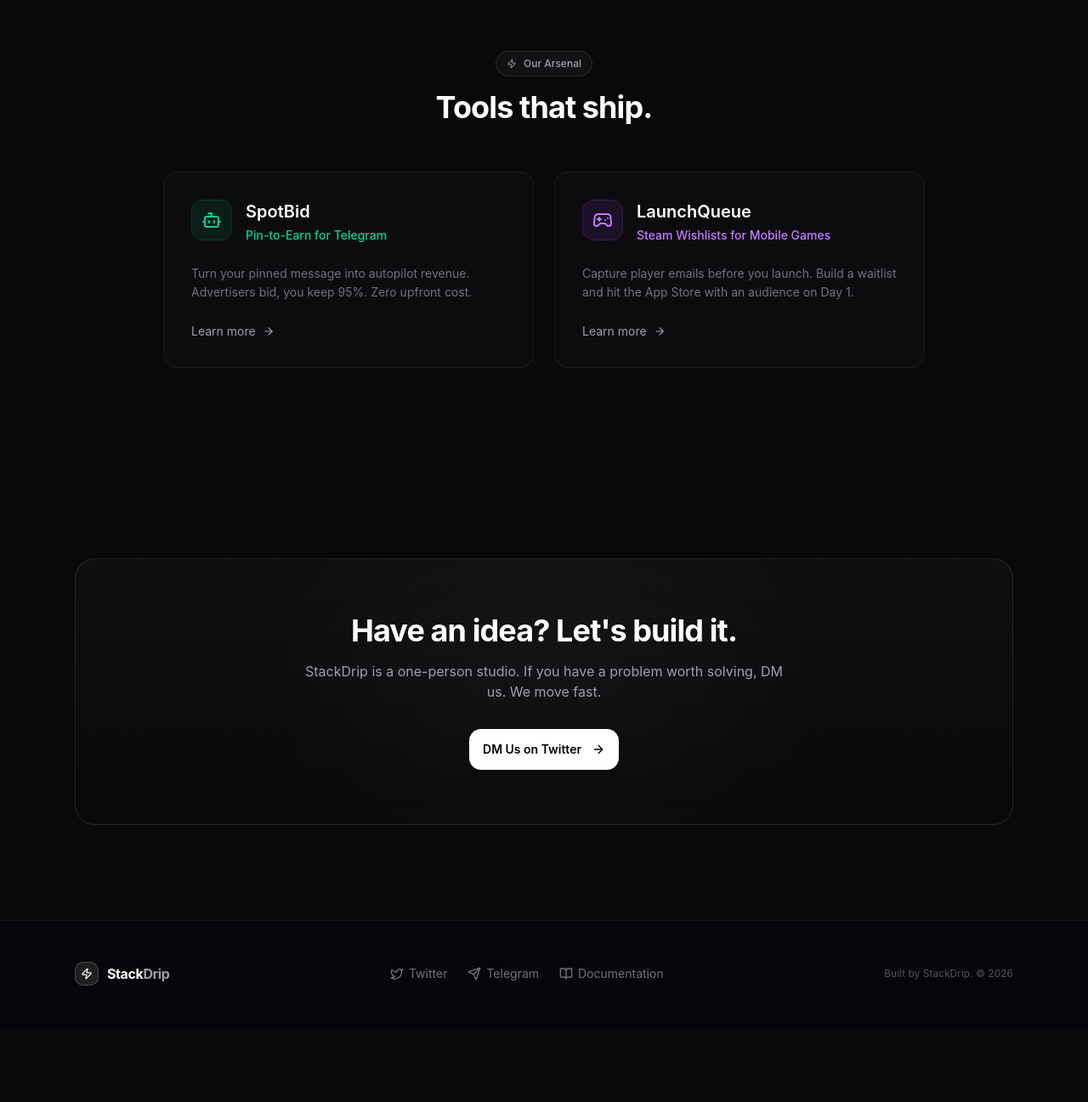
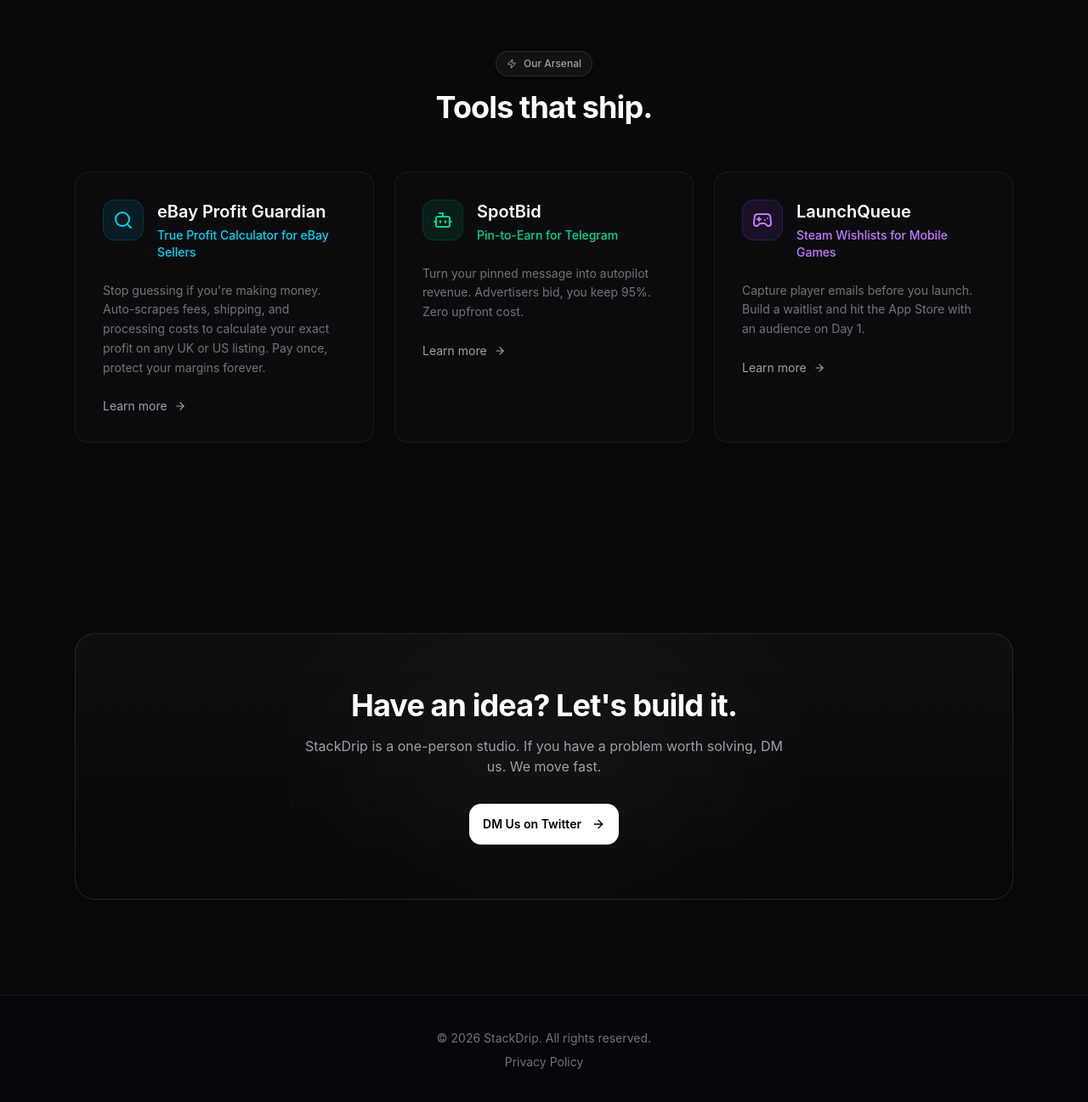
Before and after one commit to PatchLore/stackdrip, a Next.js app: page / in a window 1280 px wide. Shown: the part 625-1922 px from the top of the page at 85% size. Before the commit the page ends 1833 px from the top, so only its background shows below. Built offline with nearby package versions, Linux system fonts and the light colour scheme.

Commit message:
add minimal footer with Privacy Policy link to homepage

```diff
--- a/src/app/page.tsx
+++ b/src/app/page.tsx
@@ -4,12 +4,10 @@
 import {
   ArrowRight,
   Zap,
-  Twitter,
-  Send,
-  BookOpen,
   Gamepad2,
   Bot,
   Code2,
+  Search,
 } from "lucide-react";
 import { Button } from "@/components/ui/button";
 
@@ -144,13 +142,45 @@
               whileInView="visible"
               viewport={{ once: true, margin: "-80px" }}
               variants={stagger}
-              className="grid md:grid-cols-2 gap-6 max-w-4xl mx-auto"
+              className="grid md:grid-cols-2 lg:grid-cols-3 gap-6 max-w-6xl mx-auto"
             >
+              {/* eBay Profit Guardian Card */}
+              <motion.a
+                href="#"
+                variants={fadeUp}
+                custom={0}
+                className="group relative p-8 rounded-2xl border border-white/[0.06] bg-[#0c0c0f] hover:border-cyan-500/20 hover:bg-cyan-500/[0.02] transition-all duration-300 block"
+              >
+                <div className="flex items-start gap-4 mb-6">
+                  <div className="w-12 h-12 rounded-xl bg-cyan-500/10 border border-cyan-500/15 flex items-center justify-center group-hover:bg-cyan-500/15 transition-colors shrink-0">
+                    <Search className="w-6 h-6 text-cyan-400" />
+                  </div>
+                  <div>
+                    <h3 className="text-xl font-semibold text-white mb-1">
+                      eBay Profit Guardian
+                    </h3>
+                    <p className="text-sm text-cyan-400 font-medium">
+                      True Profit Calculator for eBay Sellers
+                    </p>
+                  </div>
+                </div>
+                <p className="text-sm text-zinc-500 leading-relaxed mb-6">
+                  Stop guessing if you&apos;re making money. Auto-scrapes fees,
+                  shipping, and processing costs to calculate your exact profit
+                  on any UK or US listing. Pay once, protect your margins
+                  forever.
+                </p>
+                <div className="flex items-center gap-2 text-sm text-zinc-400 group-hover:text-cyan-400 transition-colors">
+                  Learn more
+                  <ArrowRight className="w-3.5 h-3.5 group-hover:translate-x-1 transition-transform" />
+                </div>
+              </motion.a>
+
               {/* SpotBid Card */}
               <motion.a
                 href="/spotbid"
                 variants={fadeUp}
-                custom={0}
+                custom={1}
                 className="group relative p-8 rounded-2xl border border-white/[0.06] bg-[#0c0c0f] hover:border-emerald-500/20 hover:bg-emerald-500/[0.02] transition-all duration-300 block"
               >
                 <div className="flex items-start gap-4 mb-6">
@@ -180,7 +210,7 @@
               <motion.a
                 href="/launchqueue"
                 variants={fadeUp}
-                custom={1}
+                custom={2}
                 className="group relative p-8 rounded-2xl border border-white/[0.06] bg-[#0c0c0f] hover:border-purple-500/20 hover:bg-purple-500/[0.02] transition-all duration-300 block"
               >
                 <div className="flex items-start gap-4 mb-6">
@@ -263,49 +293,16 @@
 
       {/* ───── Footer ───── */}
       <footer className="mt-auto border-t border-white/[0.06] bg-[#06060a]">
-        <div className="max-w-6xl mx-auto px-6 py-12">
-          <div className="flex flex-col md:flex-row items-center justify-between gap-6">
-            <div className="flex items-center gap-2.5">
-              <div className="w-7 h-7 rounded-lg bg-white/10 border border-white/20 flex items-center justify-center">
-                <Zap className="w-3.5 h-3.5 text-white" />
-              </div>
-              <span className="text-base font-bold tracking-tight text-white">
-                Stack<span className="text-zinc-400">Drip</span>
-              </span>
-            </div>
-
-            <div className="flex items-center gap-6">
-              <a
-                href="https://twitter.com/stackdrip"
-                target="_blank"
-                rel="noopener noreferrer"
-                className="flex items-center gap-1.5 text-sm text-zinc-500 hover:text-white transition-colors"
-              >
-                <Twitter className="w-4 h-4" />
-                <span className="hidden sm:inline">Twitter</span>
-              </a>
-              <a
-                href="https://t.me/stackdrip"
-                target="_blank"
-                rel="noopener noreferrer"
-                className="flex items-center gap-1.5 text-sm text-zinc-500 hover:text-white transition-colors"
-              >
-                <Send className="w-4 h-4" />
-                <span className="hidden sm:inline">Telegram</span>
-              </a>
-              <a
-                href="#"
-                className="flex items-center gap-1.5 text-sm text-zinc-500 hover:text-white transition-colors"
-              >
-                <BookOpen className="w-4 h-4" />
-                <span className="hidden sm:inline">Documentation</span>
-              </a>
-            </div>
-
-            <p className="text-xs text-zinc-600">
-              Built by StackDrip. &copy; {new Date().getFullYear()}
-            </p>
-          </div>
+        <div className="max-w-6xl mx-auto px-6 py-10 text-center">
+          <p className="text-sm text-zinc-500">
+            &copy; 2026 StackDrip. All rights reserved.
+          </p>
+          <a
+            href="/privacy"
+            className="inline-block mt-2 text-sm text-zinc-500 hover:text-zinc-300 transition-colors"
+          >
+            Privacy Policy
+          </a>
         </div>
       </footer>
     </div>
```
